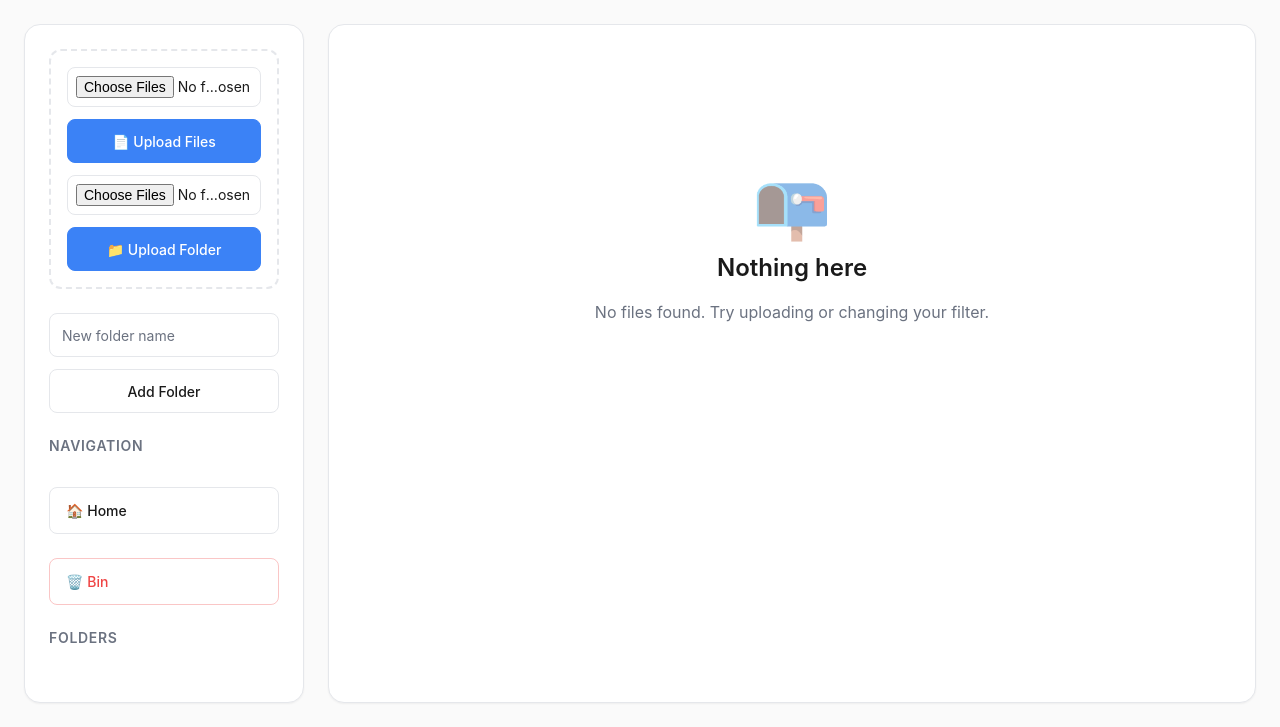
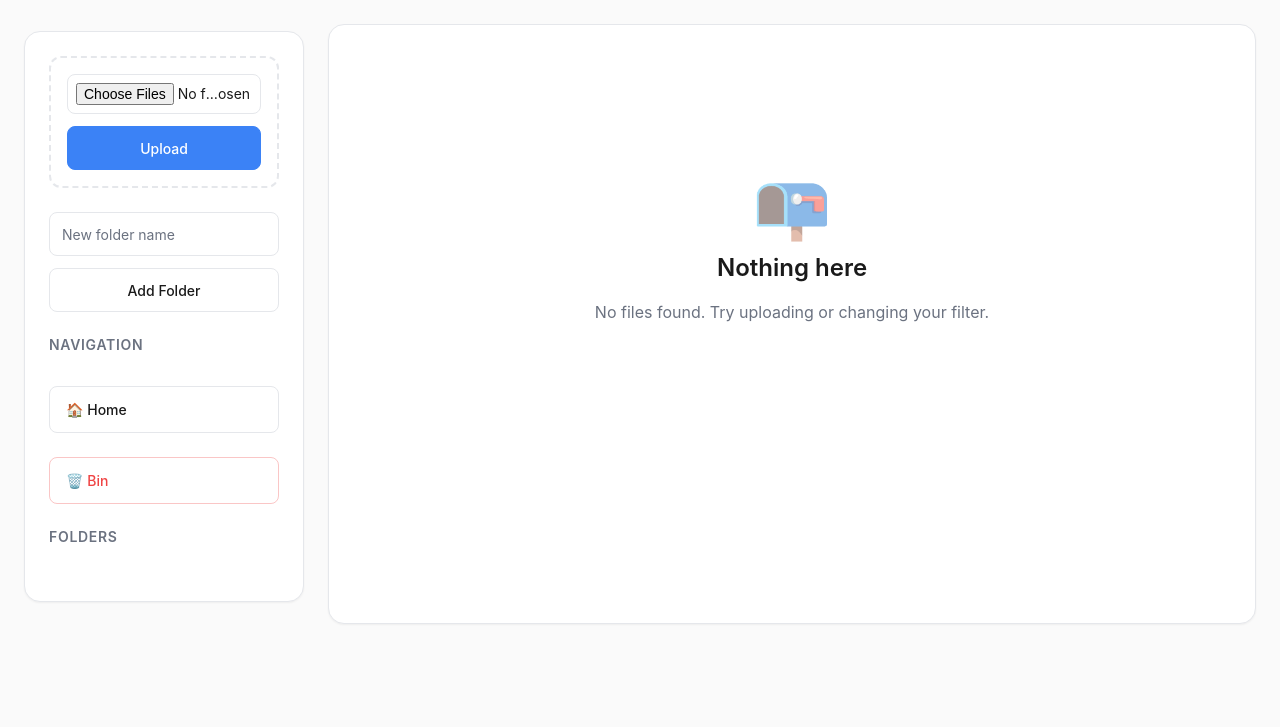
Before and after one commit to moghit-eou/Cloud_app, a Flask app: template templates/home.html in a window 1280 px wide. Shown: the part 73-800 px from the top of the page. Run offline with Flask 3, Linux system fonts and the light colour scheme; the template is opened without the code that fills it, so the values that code supplies are empty.

Commit message:
ERROR ON DEPLOYMENT

```diff
--- a/app.py
+++ b/app.py
@@ -427,6 +427,7 @@ def delete_permanently(file_id):
     service = get_service()
 
     try:
+        # Permanently delete the item
         service.files().delete(fileId=file_id).execute()
         flash('Item permanently deleted', 'success')
     except Exception as e:
@@ -469,12 +470,7 @@ def empty_bin():
         flash('Error emptying bin', 'error')
 
     return redirect(url_for('bin_page'))
-
-# Add this new route to your app.py file
-
-@app.route('/upload_folder', methods=['POST'])
-def upload_folder():
-    return jsonify({'success': True})
+#___________TEST___________
 
 @app.route('/test')
 def test_page():
--- a/static/css/sidebar.css
+++ b/static/css/sidebar.css
@@ -31,15 +31,13 @@
     background-color: rgba(59, 130, 246, 0.05);
 }
 
-#uploadForm,
-#uploadFolderForm {
+#uploadForm {
     display: flex;
     flex-direction: column;
     gap: var(--space-3);
 }
 
-#uploadForm input[type="file"],
-#uploadFolderForm input[type="file"] {
+#uploadForm input[type="file"] {
     font-size: var(--text-sm);
     padding: var(--space-2);
     border: 1px solid var(--border);
@@ -49,19 +47,16 @@
     transition: all var(--transition-base);
 }
 
-#uploadForm input[type="file"]:hover,
-#uploadFolderForm input[type="file"]:hover {
+#uploadForm input[type="file"]:hover {
     border-color: var(--accent);
 }
 
-#uploadForm input[type="file"]:focus-visible,
-#uploadFolderForm input[type="file"]:focus-visible {
+#uploadForm input[type="file"]:focus-visible {
     outline: none;
     box-shadow: var(--shadow-focus);
 }
 
-#uploadForm button,
-#uploadFolderForm button {
+#uploadForm button {
     padding: var(--space-2) var(--space-4);
     font-size: var(--text-sm);
     font-weight: 500;
--- a/templates/components/sidebar.html
+++ b/templates/components/sidebar.html
@@ -5,13 +5,7 @@
         <form id="uploadForm" action="{{ url_for('upload') }}?folder_id={{ current_folder }}" method="post"
             enctype="multipart/form-data">
             <input type="file" id="uploaded_file" name="uploaded_file" multiple>
-            <button type="submit">📄 Upload Files</button>
-        </form>
-
-        <form id="uploadFolderForm" action="{{ url_for('upload_folder') }}?folder_id={{ current_folder }}" method="post"
-            enctype="multipart/form-data">
-            <input type="file" id="folder_input" name="files[]" webkitdirectory directory multiple>
-            <button type="submit">📁 Upload Folder</button>
+            <button type="submit">Upload</button>
         </form>
     </div>
 
--- a/templates/home.html
+++ b/templates/home.html
@@ -32,8 +32,6 @@
     <script src="{{url_for('static', filename = 'loader.js')}}"></script>
     <script src="{{ url_for('static', filename='live_search.js') }}"></script>
     <script src="{{ url_for('static', filename='upload_error.js')}}"></script>
-    <script src="{{ url_for('static', filename='upload_error.js')}}"></script>
-
 </body>
 
 </html>
```
Also changed, not shown: other parts of static/css/sidebar.css (+3 -49 lines).
